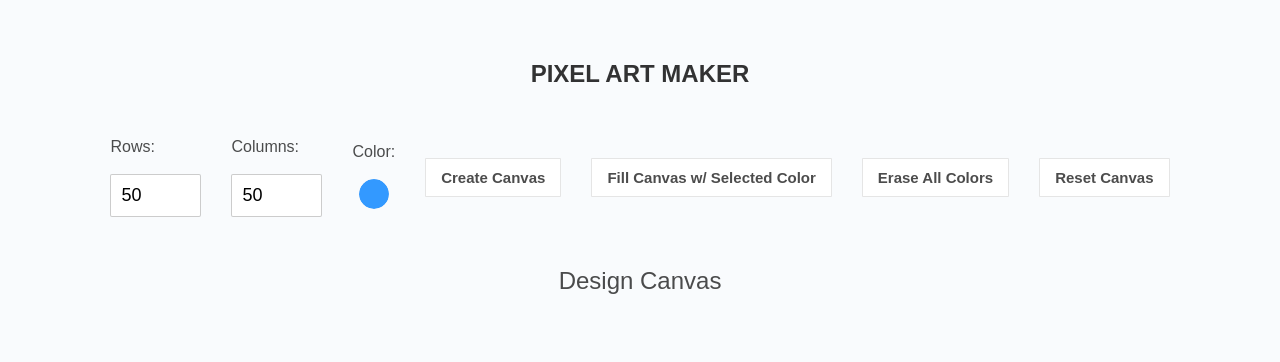
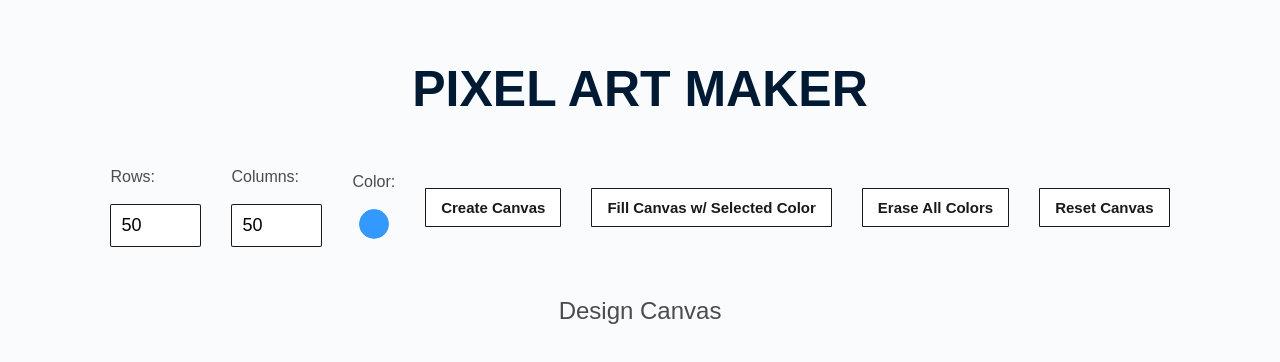
Before and after one commit to Nycose/pixel-art-creator, a plain HTML site: page index.html in a window 1280 px wide. Drawn offline with Linux system fonts and the light colour scheme.

Commit message:
Updated styles.css

```diff
--- a/styles.css
+++ b/styles.css
@@ -10,7 +10,9 @@ body {
 
 h1 {
     margin: 50px 0px 50px 0px;
-    color: rgba(0, 0, 0, .8);
+    color: #001A33;
+    font-size: 50px;
+    font-weight: 700;
 }
 
 h2 {
@@ -52,7 +54,7 @@ label {
 }
 
 input[type=number] {
-    border: solid 1px rgba(0, 0, 0, 0.2);
+    border: solid 1px rgba(0, 0, 0, 0.9);
     border-radius: 2px;
     font-size: 18px;
     background-color: white;
@@ -63,18 +65,16 @@ input[type=number] {
     font-size: 15px;
     font-weight: bold;
     background-color: white;
-    color: rgba(0, 0, 0, .7);
+    color: rgba(0, 0, 0, 0.9);
     padding: 10px 15px 10px 15px;
-    border: solid 1px rgba(0, 0, 0, 0.1);
+    border: solid 1px rgba(0, 0, 0, 0.9);
     border-radius: 1px;
     cursor: pointer;
-    transition: color 100ms, border-color 100ms, background-color 100ms linear;
+    transition: background-color 100ms linear;
 }
 
 .button:hover {
-  color: rgba(0, 0, 0, .9);
-  background-color: #fdfdfd;
-  border-color: rgba(0, 0, 0, .2);
+  background-color: rgba(0,127,255,.01);
 }
 
 input[type=color] {
```
